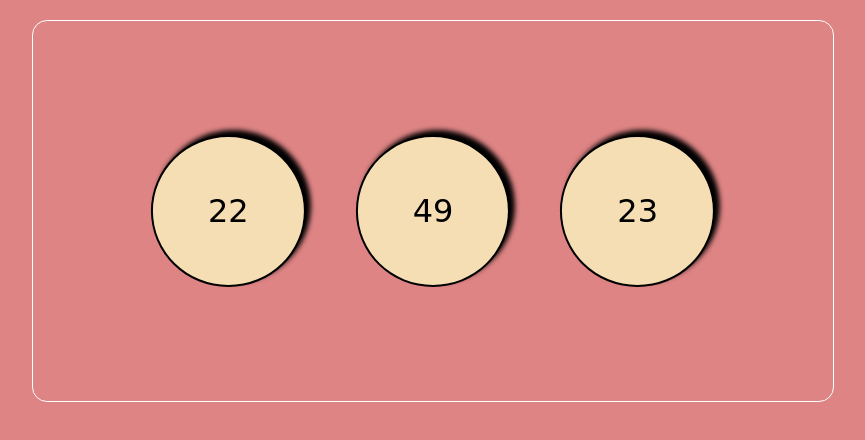
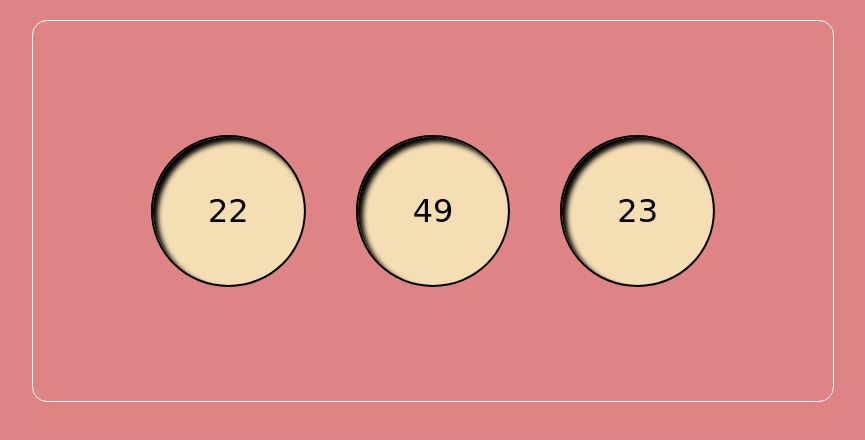
Before and after one commit to JoelAlvess/javascript, a plain HTML site: page aula11/exercicio15.html in a window 1280 px wide. Shown: the whole page, without its empty margins (207-1072 px from the left). Drawn offline with Linux system fonts and the light colour scheme.

Commit message:
Update exercicio15.html

```diff
--- a/aula11/exercicio15.html
+++ b/aula11/exercicio15.html
@@ -36,7 +36,7 @@
 
         .circle{
             background-color: wheat;
-            box-shadow: 5px -5px 5px black;
+            box-shadow: inset 5px 5px 5px black;
             padding: 55px;
             margin: 25px;
             border: 2px solid black;
@@ -66,7 +66,6 @@
             var hours = document.querySelector('#hours').textContent = hours
             var hours = document.querySelector('#minute').textContent = min
             var hours = document.querySelector('#secounds').textContent = sec
-
         }
 
         setInterval(upHours, 1000)
```
